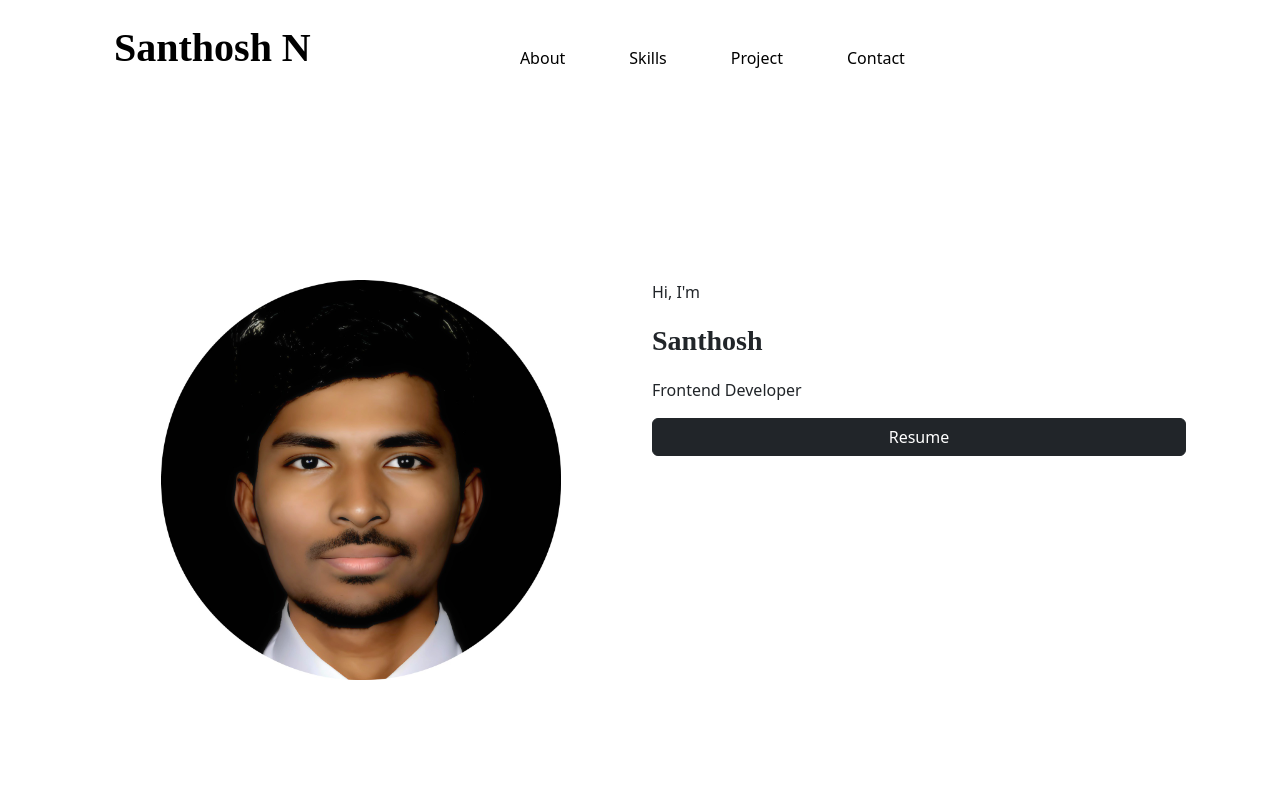
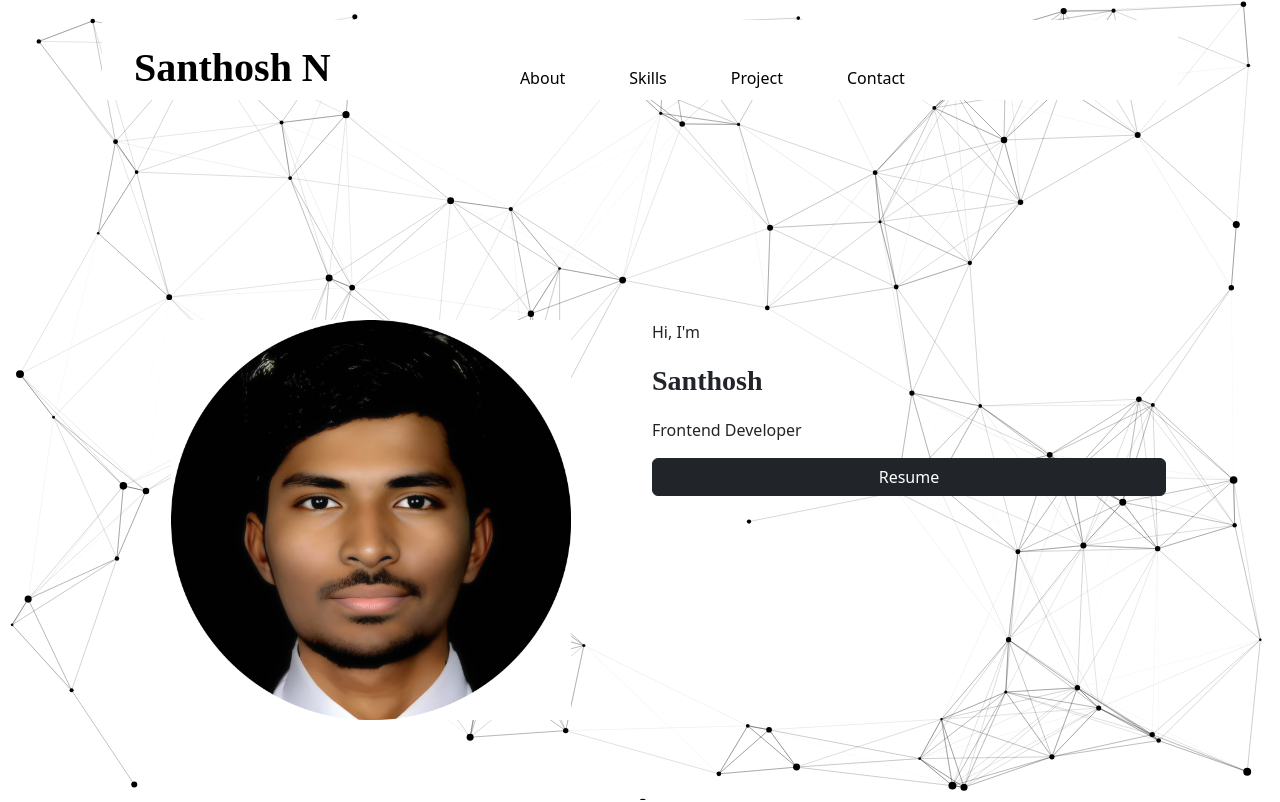
Before and after one commit to NagarajanSanthosh/santhosh-portfolio, a React (Vite) app: page / in a window 1280 px wide. Shown: the top 802 px of the page. Built offline with nearby package versions, Linux system fonts and the light colour scheme; a web font is replaced by a local one.

Commit message:
particle js added - only lg screen sizes

```diff
--- a/package.json
+++ b/package.json
@@ -10,8 +10,9 @@
     "preview": "vite preview"
   },
   "dependencies": {
+    "@tsparticles/all": "^3.4.0",
+    "@tsparticles/react": "^3.0.0",
     "bootstrap": "^5.3.3",
-    "particles.js": "^2.0.0",
     "react": "^18.2.0",
     "react-bootstrap": "^2.10.2",
     "react-dom": "^18.2.0",
--- a/src/components/App.jsx
+++ b/src/components/App.jsx
@@ -6,7 +6,7 @@ import Skills from './Skills';
 import Projects from './Projects';
 import Contact from './Contact';
 import Intro from './Intro';
-
+import ParticlesComponent from './particlesjs.jsx';
 const App = () => {
 
     const [isVisibleAbout, setIsVisibleAbout] = useState(false);
@@ -36,11 +36,13 @@ const App = () => {
 
     return (
         <div className='App container'>
+            <ParticlesComponent id="particles" />
             <div className='alltextblack'>
-                <div>
+                <div className='content-container'>
                     <Navbar />
                 </div>
                 <main>
+                    <div className='content-container'>
                         <div id='intro'>
                             <Intro />
                         </div>
@@ -56,6 +58,8 @@ const App = () => {
                         <div id='contact' className={`content ${isVisibleContact ? 'visible' : ''} slide-down`}>
                             <Contact />
                         </div>
+                    </div>
+
                 </main>
             </div>
         </div>
--- /dev/null
+++ b/src/components/particlesjs.jsx
@@ -0,0 +1,92 @@
+import Particles, { initParticlesEngine } from "@tsparticles/react";
+import { useEffect, useMemo, useState } from "react";
+import { loadSlim } from "@tsparticles/slim";
+
+
+const ParticlesComponent = (props) => {
+
+  const [init, setInit] = useState(false);
+  useEffect(() => {
+    initParticlesEngine(async (engine) => {
+      await loadSlim(engine);
+    }).then(() => {
+      setInit(true);
+    });
+  }, []);
+
+  const particlesLoaded = (container) => {
+    console.log(container);
+  };
+
+
+  const options = useMemo(
+    () => ({
+      background: {
+        color: {
+          value: "#FFF",
+        },
+      },
+      fpsLimit: 120,
+      interactivity: {
+        events: {
+          onClick: {
+            enable: true,
+            mode: "repulse",
+          },
+          onHover: {
+            enable: true,
+            mode: "grab",
+          },
+        },
+        modes: {
+          push: {
+            distance: 200,
+            duration: 15,
+          },
+          grab: {
+            distance: 150,
+          },
+        },
+      },
+      particles: {
+        color: {
+          value: "#000", // Set particle color to black
+        },
+        links: {
+          color: "#000", // Set link color to black
+          distance: 200,
+          enable: true,
+          opacity: 0.3,
+          width: 1,
+        },
+        move: {
+          direction: "random",
+          enable: true,
+          outModes: {
+            default: "out", // Particles continue moving beyond the canvas boundaries
+          },
+          speed: 1, // Adjust the speed as needed
+        },
+        number: {
+          value: 100, // Adjust the number of particles
+        },
+        opacity: {
+          value: 1.0, // Adjust particle opacity
+        },
+        shape: {
+          type: "circle", // You can also try other shapes like "triangle" or "star"
+        },
+        size: {
+          value: { min: 1, max: 4 }, // Adjust particle size range
+        },
+      },
+      detectRetina: true,
+    }),
+    [],
+  );
+
+
+  return <Particles id={props.id} init={particlesLoaded} options={options} />;
+};
+
+export default ParticlesComponent;
--- a/src/index.css
+++ b/src/index.css
@@ -2,17 +2,19 @@
     height: 400px;
     width: 400px;
 }
+
 .intro-section {
     min-height: 100vh;
     display: flex;
     align-items: center;
-  }
+}
 
 .App {
     width: 100%;
     height: 100%;
     background: #fff;
 }
+
 .copyright {
     text-align: center;
     margin-top: 5rem;
@@ -61,3 +63,13 @@
     transform: translateY(0);
     opacity: 1;
 }
+#particles {
+    position: absolute;
+    top: 0;
+    left: 0;
+}
+
+.content-container {
+    position: relative;
+    margin: 20px; /* Adjust the margin to create space between particles and content */
+}
```
Also changed, not shown: 1 other file (tests, documents, lock files or other folders). Lines whose indentation alone changed are shown as unchanged.
